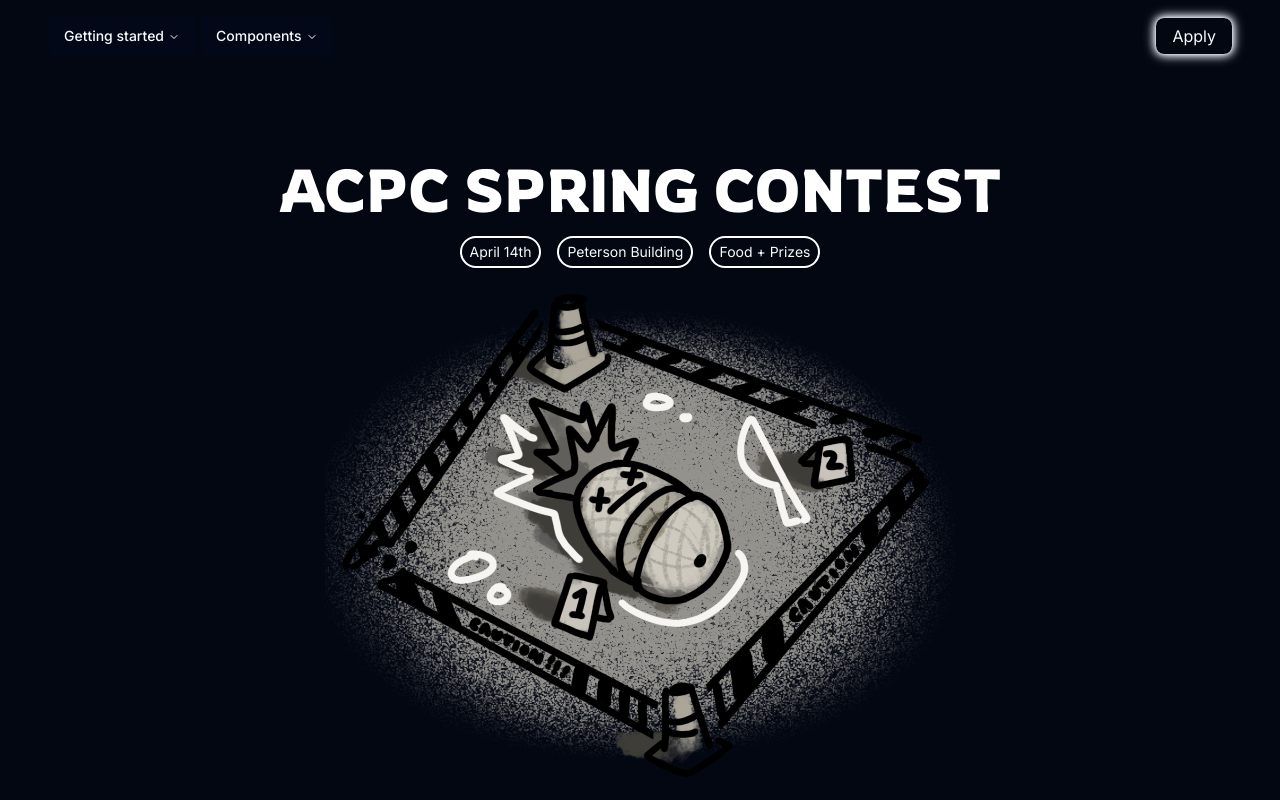
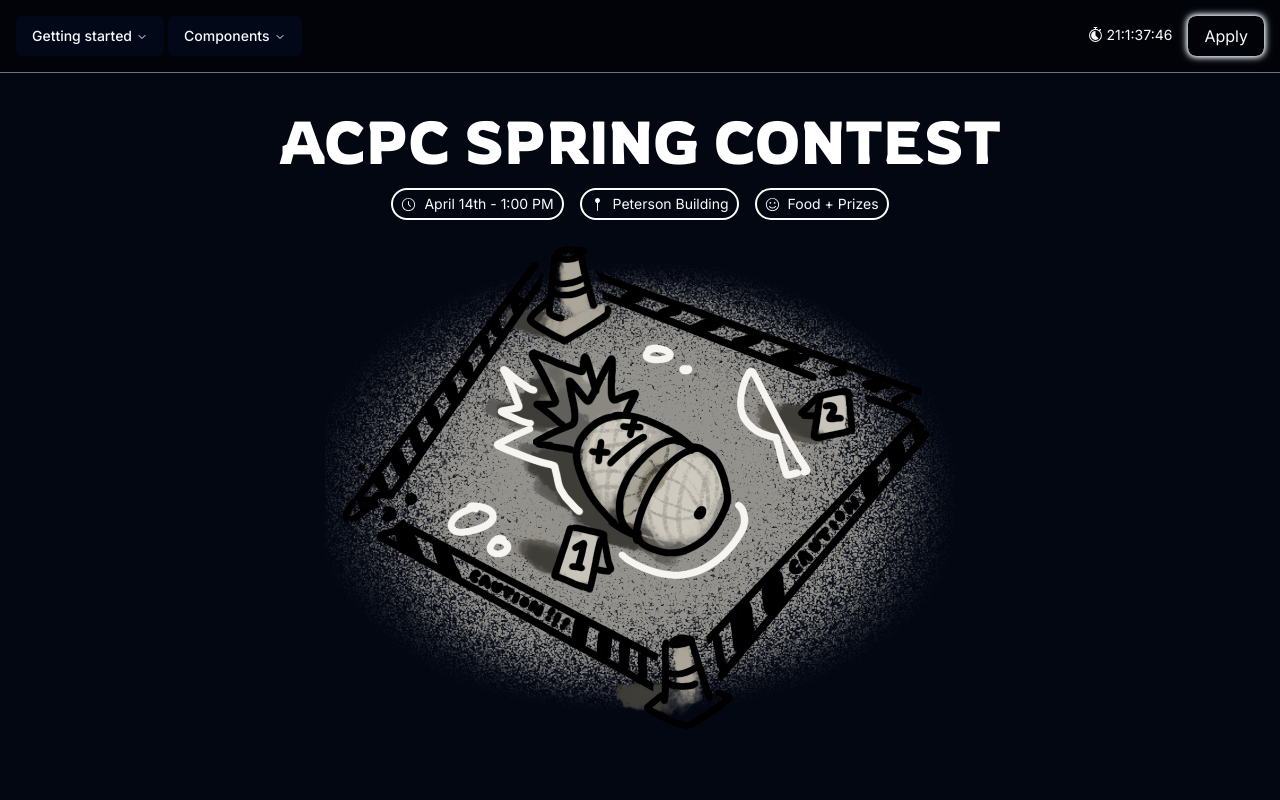
Before and after one commit to acpc-org/Spring-Contest-Info-2024, a Next.js app in the folder spring-contest-info-2024/: page / in a window 1280 px wide. Built offline with nearby package versions, Linux system fonts and the light colour scheme; a web font is replaced by a local one.

Commit message:
top part done

```diff
--- a/spring-contest-info-2024/package.json
+++ b/spring-contest-info-2024/package.json
@@ -10,8 +10,10 @@
   },
   "dependencies": {
     "@radix-ui/react-navigation-menu": "^1.1.4",
+    "@radix-ui/react-tooltip": "^1.0.7",
     "class-variance-authority": "^0.7.0",
     "clsx": "^2.1.0",
+    "date-fns": "^3.6.0",
     "lucide-react": "^0.363.0",
     "next": "14.1.4",
     "react": "^18",
--- a/spring-contest-info-2024/src/app/globals.css
+++ b/spring-contest-info-2024/src/app/globals.css
@@ -43,17 +43,17 @@
 @keyframes blink {
   0% {
     box-shadow:
-      0 0 2px #ebeff7,
+      0 0 1px #ebeff7,
+      0 0 6px #ebeff7,
       0 0 8px #ebeff7,
-      0 0 12px #ebeff7,
-      0 0 8px #4e586b;
+      0 0 4px #4e586b;
   }
   100% {
     box-shadow:
+      0 0 2px #fff,
       0 0 8px #fff,
-      0 0 12px #fff,
-      0 0 16px #fff,
-      0 0 8px #fff;
+      0 0 10px #fff,
+      0 0 4px #fff;
   }
 }
 
--- a/spring-contest-info-2024/src/app/page.tsx
+++ b/spring-contest-info-2024/src/app/page.tsx
@@ -1,28 +1,33 @@
 import Image from "next/image";
+
+// components
+import Header from './../components/header'
 import Magnifier from "./../components/magnifier";
-// import yourImage from "./path/to/image";
 
+// fonts
 import { krona } from "./fonts";
 
-import Header from './../components/header'
+// icons
+import { SewingPinFilledIcon, ClockIcon, FaceIcon } from '@radix-ui/react-icons'
+
 
 export default function Home() {
   return (
-    <main className="flex min-h-screen flex-col items-center justify-between px-12 py-4 bg-gray-950">
+    <main className="flex min-h-screen flex-col items-center gap-y-12 px-4 pb-4 bg-gray-950">
       <Header></Header>
-      <div className="flex flex-col gap-4 items-center justify-center text-center">
+      <div className="flex flex-col gap-4 items-center justify-center text-center mt-28">
         <h1 className="text-5xl sm:text-6xl font-bold text-white uppercase" style={krona.style}>
           ACPC Spring Contest
         </h1>
         <div className="flex items-center gap-4">
-          <div className="text-xs sm:text-sm border-white border-2 rounded-3xl py-1 px-2">
-            April 14th
+          <div className="text-xs sm:text-sm border-white border-2 rounded-3xl py-1 px-2 flex-grow flex items-center gap-0 sm:gap-2">
+            <ClockIcon></ClockIcon><p>April 14th - 1:00 PM</p>
           </div>
-          <div className="text-xs sm:text-sm border-white border-2 rounded-3xl py-1 px-2">
-            Peterson Building
+          <div className="text-xs sm:text-sm border-white border-2 rounded-3xl py-1 px-2 flex-grow flex items-center gap-0 sm:gap-2">
+            <SewingPinFilledIcon></SewingPinFilledIcon><p>Peterson Building</p>
           </div>
-          <div className="text-xs sm:text-sm border-white border-2 rounded-3xl py-1 px-2">
-            Food + Prizes
+          <div className="text-xs sm:text-sm border-white border-2 rounded-3xl py-1 px-2 flex-grow flex items-center gap-0 sm:gap-2">
+            <FaceIcon></FaceIcon><p>Food + Prizes</p>
           </div>
         </div>
         <div className="z-[0]">
--- /dev/null
+++ b/spring-contest-info-2024/src/components/countdown.tsx
@@ -0,0 +1,67 @@
+"use client"
+
+import React, { useState, useEffect } from 'react';
+import { format, formatDuration, intervalToDuration, isBefore, addDays, add, endOfDay, differenceInMilliseconds } from 'date-fns';
+import {
+  Tooltip,
+  TooltipContent,
+  TooltipProvider,
+  TooltipTrigger,
+} from "@/components/ui/tooltip"
+
+// icons
+import { LapTimerIcon } from '@radix-ui/react-icons'
+
+
+export default function Countdown() {
+  const now = new Date();
+  const endDate = new Date(2024,3,13);
+
+  const [countdown, setCountdown] = useState('');
+  const [formattedCountDown, setFormattedCountDown] = useState('');
+  const [countdownEnded, setCountdownEnded] = useState(false);
+
+  const options = { weekday: 'long', year: 'numeric', month: 'long', day: 'numeric' };
+
+  // useEffect hook: Updates the countdown every second and checks if the countdown has ended. If it has, it clears the interval and sets the countdownEnded state to true.
+  useEffect(() => {
+    const interval = setInterval(() => {
+      const now = new Date();
+      const duration = intervalToDuration({ start: now, end: endDate });
+
+      if (isBefore(endDate, now)) {
+        setCountdownEnded(true);
+        clearInterval(interval);
+      } else {
+        var countDownText = formatDuration(duration, {zero: true});
+        setCountdown(countDownText);
+
+        var formattedCountDownText = countDownText.replace("day", ":").replace("hour", ":").replace("minute", ":").replace("second", "");
+        formattedCountDownText = formattedCountDownText.replace(/[^\d:]/g, '');
+        setFormattedCountDown(formattedCountDownText);
+      }
+
+    }, 1000);
+
+    return () => clearInterval(interval);
+  }, [endDate]);
+
+  return (
+    <div className='countdown-timer-container'>
+      <div className='timer text-sm text-left'>
+        <TooltipProvider>
+          <Tooltip>
+            <TooltipTrigger>
+              <h4 className='flex items-center gap-1'><LapTimerIcon></LapTimerIcon>{formattedCountDown}</h4>
+            </TooltipTrigger>
+            <TooltipContent>
+              <h3>Deadline to Apply: {endDate.toLocaleDateString("en-US")}</h3>
+              {!countdownEnded && <h4>{countdown} remaining</h4>}
+              {countdownEnded && <h4>Deadline Passed!</h4>}
+            </TooltipContent>
+          </Tooltip>
+        </TooltipProvider>
+      </div>
+    </div>
+  );
+}
--- a/spring-contest-info-2024/src/components/header.tsx
+++ b/spring-contest-info-2024/src/components/header.tsx
@@ -2,6 +2,12 @@
 
 import * as React from "react"
 import Link from "next/link"
+
+import Countdown from "./countdown"
+
+// icons
+import { HamburgerMenuIcon } from '@radix-ui/react-icons'
+
 
 import { cn } from "@/lib/utils"
 import { Icons } from "@/components/icons"
@@ -55,8 +61,66 @@ const components: { title: string; href: string; description: string }[] = [
 
 export default function Header() {
   return (
-    <header className="w-full flex items-center justify-between sticky z-10">
-        <div className="">
+    <header className="w-full flex items-center justify-between fixed z-10 bg-[rgba(0,0,0,0.5)] backdrop-blur-lg p-4 border-b-[1px] border-slate-500">
+        <div className="sm:hidden group hover:cursor-pointer hover:bg-slate-900 p-3 rounded-lg ">
+          <HamburgerMenuIcon></HamburgerMenuIcon>
+          <div className="hidden sm:block group-hover:block group-hover:absolute group-hover:top-0 group-hover:left-0 ">
+            <NavigationMenu>
+              <NavigationMenuList>
+                <NavigationMenuItem>
+                  <NavigationMenuTrigger>Getting started</NavigationMenuTrigger>
+                    <NavigationMenuContent>
+                      <ul className="grid gap-3 p-4 md:w-[400px] lg:w-[500px] lg:grid-cols-[.75fr_1fr]">
+                        <li className="row-span-3">
+                            <NavigationMenuLink asChild>
+                            <a
+                                className="flex h-full w-full select-none flex-col justify-end rounded-md bg-gradient-to-b from-muted/50 to-muted p-6 no-underline outline-none focus:shadow-md"
+                                href="/"
+                            >
+                                <Icons.logo className="h-6 w-6" />
+                                <div className="mb-2 mt-4 text-lg font-medium">
+                                shadcn/ui
+                                </div>
+                                <p className="text-sm leading-tight text-muted-foreground">
+                                Beautifully designed components built with Radix UI and
+                                Tailwind CSS.
+                                </p>
+                            </a>
+                            </NavigationMenuLink>
+                        </li>
+                        <ListItem href="/docs" title="Introduction">
+                            Re-usable components built using Radix UI and Tailwind CSS.
+                        </ListItem>
+                        <ListItem href="/docs/installation" title="Installation">
+                            How to install dependencies and structure your app.
+                        </ListItem>
+                        <ListItem href="/docs/primitives/typography" title="Typography">
+                            Styles for headings, paragraphs, lists...etc
+                        </ListItem>
+                      </ul>
+                  </NavigationMenuContent>
+                </NavigationMenuItem>
+                <NavigationMenuItem>
+                  <NavigationMenuTrigger>Components</NavigationMenuTrigger>
+                    <NavigationMenuContent>
+                        <ul className="grid w-[400px] gap-3 p-4 md:w-[500px] md:grid-cols-2 lg:w-[600px] ">
+                        {components.map((component) => (
+                            <ListItem
+                            key={component.title}
+                            title={component.title}
+                            href={component.href}
+                            >
+                            {component.description}
+                            </ListItem>
+                        ))}
+                        </ul>
+                    </NavigationMenuContent>
+                </NavigationMenuItem>
+              </NavigationMenuList>
+            </NavigationMenu>
+          </div>
+        </div>
+        <div id="menu-items" className="hidden sm:block">
             <NavigationMenu>
               <NavigationMenuList>
                 <NavigationMenuItem>
@@ -111,8 +175,9 @@ export default function Header() {
               </NavigationMenuList>
             </NavigationMenu>
         </div>
-        <div>
-          <a className="glow py-2 px-4 rounded-lg hover:bg-red-950" href="/apply">
+        <div className="flex items-center gap-4">
+          <Countdown></Countdown>
+          <a className="glow py-2 px-4 rounded-lg hover:bg-[rgba(44,53,76,0.5)]" href="/apply">
             Apply
           </a>
         </div>
--- /dev/null
+++ b/spring-contest-info-2024/src/components/ui/tooltip.tsx
@@ -0,0 +1,30 @@
+"use client"
+
+import * as React from "react"
+import * as TooltipPrimitive from "@radix-ui/react-tooltip"
+
+import { cn } from "@/lib/utils"
+
+const TooltipProvider = TooltipPrimitive.Provider
+
+const Tooltip = TooltipPrimitive.Root
+
+const TooltipTrigger = TooltipPrimitive.Trigger
+
+const TooltipContent = React.forwardRef<
+  React.ElementRef<typeof TooltipPrimitive.Content>,
+  React.ComponentPropsWithoutRef<typeof TooltipPrimitive.Content>
+>(({ className, sideOffset = 4, ...props }, ref) => (
+  <TooltipPrimitive.Content
+    ref={ref}
+    sideOffset={sideOffset}
+    className={cn(
+      "z-50 overflow-hidden rounded-md border bg-popover px-3 py-1.5 text-sm text-popover-foreground shadow-md animate-in fade-in-0 zoom-in-95 data-[state=closed]:animate-out data-[state=closed]:fade-out-0 data-[state=closed]:zoom-out-95 data-[side=bottom]:slide-in-from-top-2 data-[side=left]:slide-in-from-right-2 data-[side=right]:slide-in-from-left-2 data-[side=top]:slide-in-from-bottom-2",
+      className
+    )}
+    {...props}
+  />
+))
+TooltipContent.displayName = TooltipPrimitive.Content.displayName
+
+export { Tooltip, TooltipTrigger, TooltipContent, TooltipProvider }
```
Also changed, not shown: 1 other file (tests, documents, lock files or other folders).
